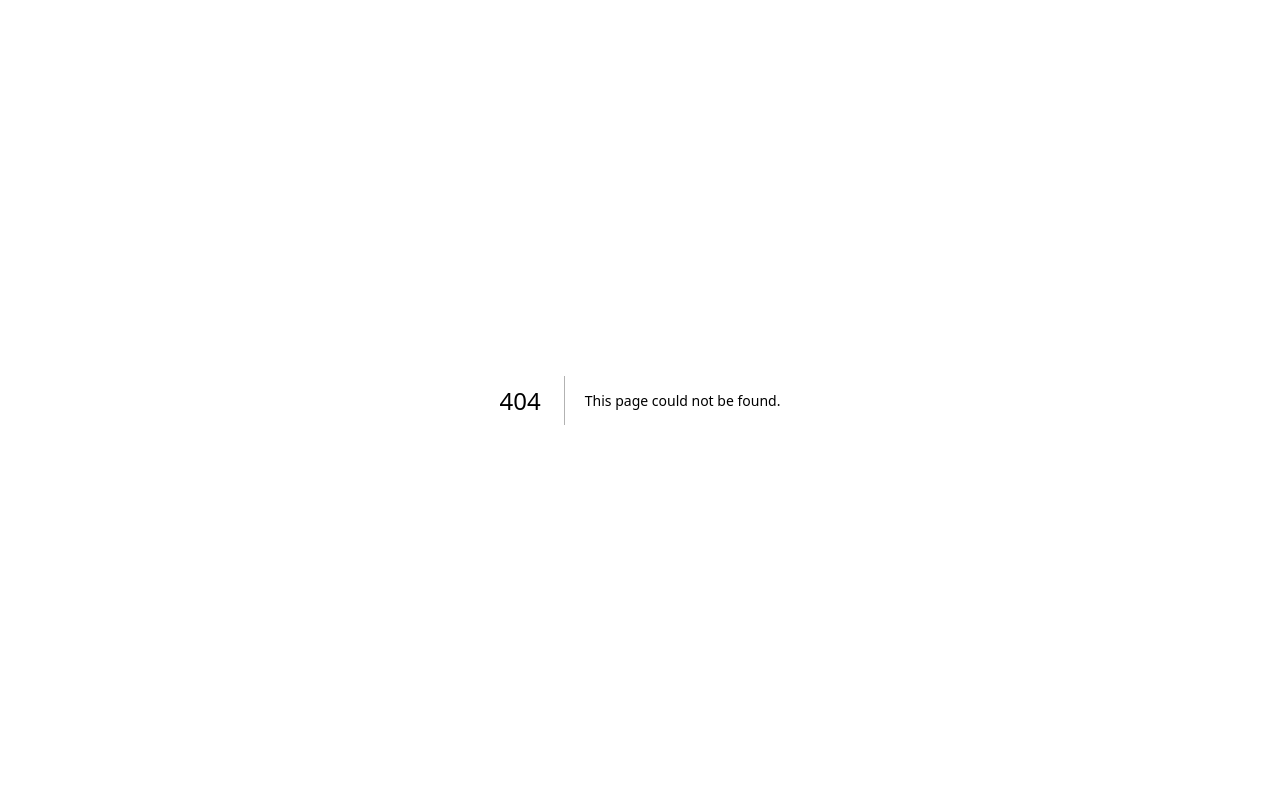
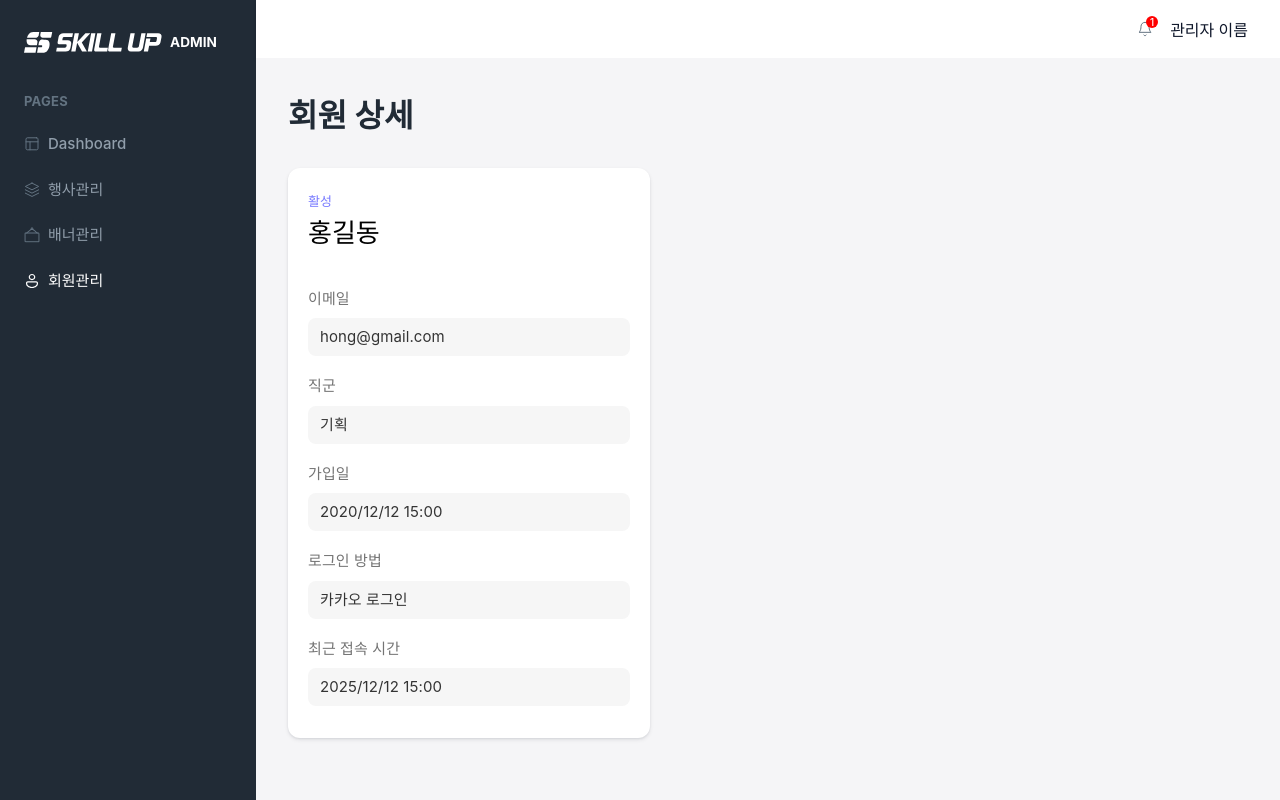
Before and after one commit to SKILLUP-FRONTEND/SkillUp_Admin, a Next.js app: page /admin/members/1 in a window 1280 px wide. Before the commit this address had no page. Built offline with nearby package versions, Linux system fonts and the light colour scheme; a web font is replaced by a local one.

Commit message:
:lipstick: Style: 회원 상세 프로필 카드 구현 (#3)

```diff
--- a/src/app/admin/members/MembersPageContent.tsx
+++ b/src/app/admin/members/MembersPageContent.tsx
@@ -28,7 +28,7 @@ export default function MembersPageContent() {
   return (
     <section className={styles.membersSection}>
       <div className={styles.membersHeader}>
-        <h2 className={styles.membersTitle}>회원관리</h2>
+        <h1 className={styles.membersTitle}>회원관리</h1>
         <MemberFilterToggle />
       </div>
       <div className={styles.membersTable}>
--- /dev/null
+++ b/src/app/admin/members/[id]/memberDetail.module.css
@@ -0,0 +1,26 @@
+/* src/app/admin/members/[id]/memberDetail.module.css */
+
+/*
+  담당자 : 김은혜
+  최초 작성일 : 2025-09-02
+  최종 수정일 : 2025-09-02
+*/
+
+.memberDetail {
+  display: flex;
+  flex-direction: column;
+  gap: 2rem;
+}
+
+.memberDetailTitle {
+  color: #212b36;
+  font-size: 2rem;
+  font-style: normal;
+  font-weight: 700;
+  line-height: normal;
+}
+
+.memberDetailContent {
+  display: flex;
+  gap: 0.75rem;
+}
--- /dev/null
+++ b/src/app/admin/members/[id]/page.tsx
@@ -0,0 +1,26 @@
+// src/app/admin/members/[id]/page.tsx
+
+/*
+  담당자 : 김은혜
+  최초 작성일 : 2025-09-02
+  최종 수정일 : 2025-09-02
+*/
+
+"use client";
+
+import styles from "./memberDetail.module.css";
+import MemberProfileCard from "@/components/members/detail/MemberProfileCard";
+
+export default function MemberDetail() {
+  return (
+    <div className={styles.memberDetail}>
+      <h1 className={styles.memberDetailTitle}>회원 상세</h1>
+      <div className={styles.memberDetailContent}>
+        {/* TODO : 회원 상세 내용 */}
+        <MemberProfileCard />
+
+        {/* TODO : 회원 활동 내역 차트 */}
+      </div>
+    </div>
+  );
+}
--- /dev/null
+++ b/src/components/members/detail/Field/index.tsx
@@ -0,0 +1,25 @@
+// src/components/members/detail/Field/index.tsx
+
+/*
+  담당자 : 김은혜
+  최초 작성일 : 2025-09-02
+  최종 수정일 : 2025-09-02
+*/
+
+import styles from "./style.module.css";
+
+interface FieldProps {
+  label: string;
+  value: string;
+}
+
+export default function Field({ label, value }: FieldProps) {
+  return (
+    <div className={styles.field}>
+      <span className={styles.fieldLabel}>{label}</span>
+      <div className={styles.fieldValue}>
+        <span className={styles.fieldValueText}>{value}</span>
+      </div>
+    </div>
+  );
+}
--- /dev/null
+++ b/src/components/members/detail/Field/style.module.css
@@ -0,0 +1,41 @@
+/* src/components/members/detail/Field/style.module.css */
+
+/*
+  담당자 : 김은혜
+  최초 작성일 : 2025-09-02
+  최종 수정일 : 2025-09-02
+*/
+
+.field {
+  display: flex;
+  flex-direction: column;
+  gap: 0.625rem;
+  align-self: stretch;
+}
+
+.fieldLabel {
+  color: #747474;
+  font-size: 0.9375rem;
+  font-style: normal;
+  font-weight: 400;
+  line-height: 130%;
+  letter-spacing: 0.00625rem;
+}
+
+.fieldValue {
+  display: flex;
+  height: 2.375rem;
+  padding: 0.3125rem 0.75rem;
+  align-items: center;
+  border-radius: 0.5rem;
+  background: #f6f6f6;
+}
+
+.fieldValueText {
+  color: #343434;
+  font-size: 0.9375rem;
+  font-style: normal;
+  font-weight: 400;
+  line-height: 130%;
+  letter-spacing: 0.00625rem;
+}
--- /dev/null
+++ b/src/components/members/detail/MemberProfileCard/index.tsx
@@ -0,0 +1,28 @@
+// src/components/members/detail/MemberProfileCard/index.tsx
+
+/*
+  담당자 : 김은혜
+  최초 작성일 : 2025-09-02
+  최종 수정일 : 2025-09-02
+*/
+
+import styles from "./style.module.css";
+import Field from "../Field";
+
+export default function MemberProfileCard() {
+  return (
+    <div className={styles.memberProfileCard}>
+      <div className={styles.memberProfileCardHeader}>
+        <span className={styles.memberProfileCardHeaderStatus}>활성</span>
+        <h3 className={styles.memberProfileCardHeaderTitle}>홍길동</h3>
+      </div>
+      <div className={styles.memberProfileCardBody}>
+        <Field label="이메일" value="hong@gmail.com" />
+        <Field label="직군" value="기획" />
+        <Field label="가입일" value="2020/12/12 15:00" />
+        <Field label="로그인 방법" value="카카오 로그인" />
+        <Field label="최근 접속 시간" value="2025/12/12 15:00" />
+      </div>
+    </div>
+  );
+}
--- /dev/null
+++ b/src/components/members/detail/MemberProfileCard/style.module.css
@@ -0,0 +1,48 @@
+/* src/components/members/detail/MemberProfileCard/style.module.css */
+
+/*
+  담당자 : 김은혜
+  최초 작성일 : 2025-09-02
+  최종 수정일 : 2025-09-02
+*/
+
+.memberProfileCard {
+  width: 22.6rem;
+  display: flex;
+  padding: 1.5rem 1.25rem 2rem 1.25rem;
+  flex-direction: column;
+  gap: 2.5rem;
+  border-radius: 0.75rem;
+  background: #fff;
+  box-shadow: 0 2px 4px 0 rgba(13, 23, 33, 0.08),
+    0 1px 2px 0 rgba(21, 30, 40, 0.08);
+}
+
+.memberProfileCardHeader {
+  display: flex;
+  flex-direction: column;
+  gap: 0.3125rem;
+}
+
+.memberProfileCardHeaderStatus {
+  color: #7779ff;
+  font-size: 0.8125rem;
+  font-style: normal;
+  font-weight: 500;
+  line-height: 144%;
+  letter-spacing: 0.00625rem;
+}
+
+.memberProfileCardHeaderTitle {
+  color: #000;
+  font-size: 1.625rem;
+  font-style: normal;
+  font-weight: 400;
+  line-height: 2.0625rem;
+}
+
+.memberProfileCardBody {
+  display: flex;
+  flex-direction: column;
+  gap: 1.25rem;
+}
```
